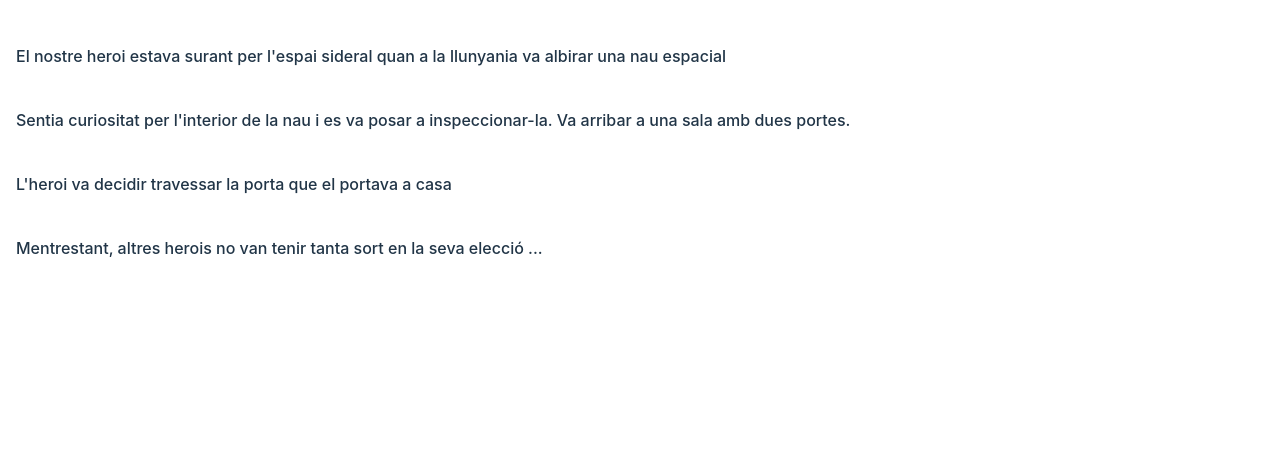
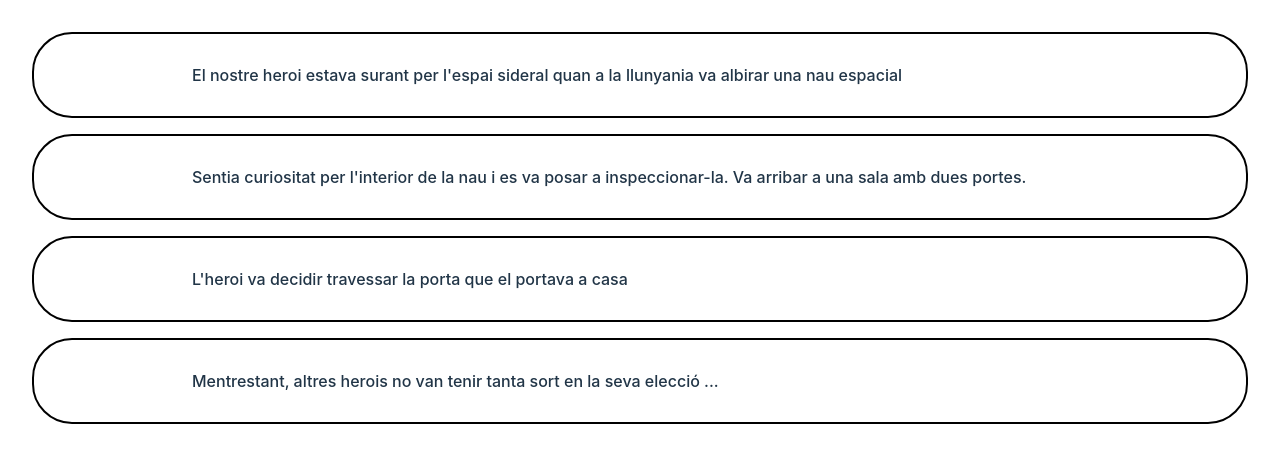
Before and after one commit to phyllobatess/itacademy-s6, a React (Vite) app: page / in a window 1280 px wide. Shown: the top 462 px of the page. Built offline with nearby package versions, Linux system fonts and the light colour scheme.

Commit message:
Ejercicio 3

```diff
--- a/package.json
+++ b/package.json
@@ -13,7 +13,8 @@
     "components": "^0.1.0",
     "react": "^18.2.0",
     "react-dom": "^18.2.0",
-    "styled": "^1.0.0"
+    "styled": "^1.0.0",
+    "styled-components": "^6.0.0-rc.3"
   },
   "devDependencies": {
     "@types/react": "^18.0.37",
--- a/src/App.tsx
+++ b/src/App.tsx
@@ -8,11 +8,11 @@ import { data } from "./componentes/data";
 
 
 function App() {
-  //La propiedad "key" es un atributo especial string que se debe incluir al crear listas de elementos. Cada key debe ser único por lista.
+  //La propiedad "key" es un atributo especial  que se debe incluir al crear listas de elementos. Cada key debe ser único por lista.
   return (
     <>
-      {data.map((item) => (
-        <Escena key={item.id} sentence={item.texto} />
+      {data.map((frase) => (
+        <Escena key={frase.id} sentence={frase.texto} />
       ))}
     </>
   );
--- a/src/componentes/Button.tsx
+++ /dev/null
@@ -1 +0,0 @@
-import styled from "styled-components";
--- a/src/componentes/escena/Escena.tsx
+++ b/src/componentes/escena/Escena.tsx
@@ -1,10 +1,13 @@
+import { DivStyle } from "../styled-components/Button"
 
 
 // eslint-disable-next-line @typescript-eslint/no-explicit-any
 export const Escena = (props:any) => {
    return (
      <>
-       <p>{props.sentence}</p>
+       <DivStyle>
+         <p>{props.sentence}</p>
+       </DivStyle>
      </>
    );
  }
--- /dev/null
+++ b/src/componentes/styled-components/Button.tsx
@@ -0,0 +1,10 @@
+
+import styled from 'styled-components'
+
+export const DivStyle = styled.p`
+border: solid 2px black;
+border-radius: 40px;
+margin: 1em;
+padding: 1px 158px;
+background: white;
+cursor: pointer;`
```
Also changed, not shown: 1 other file (tests, documents, lock files or other folders).
